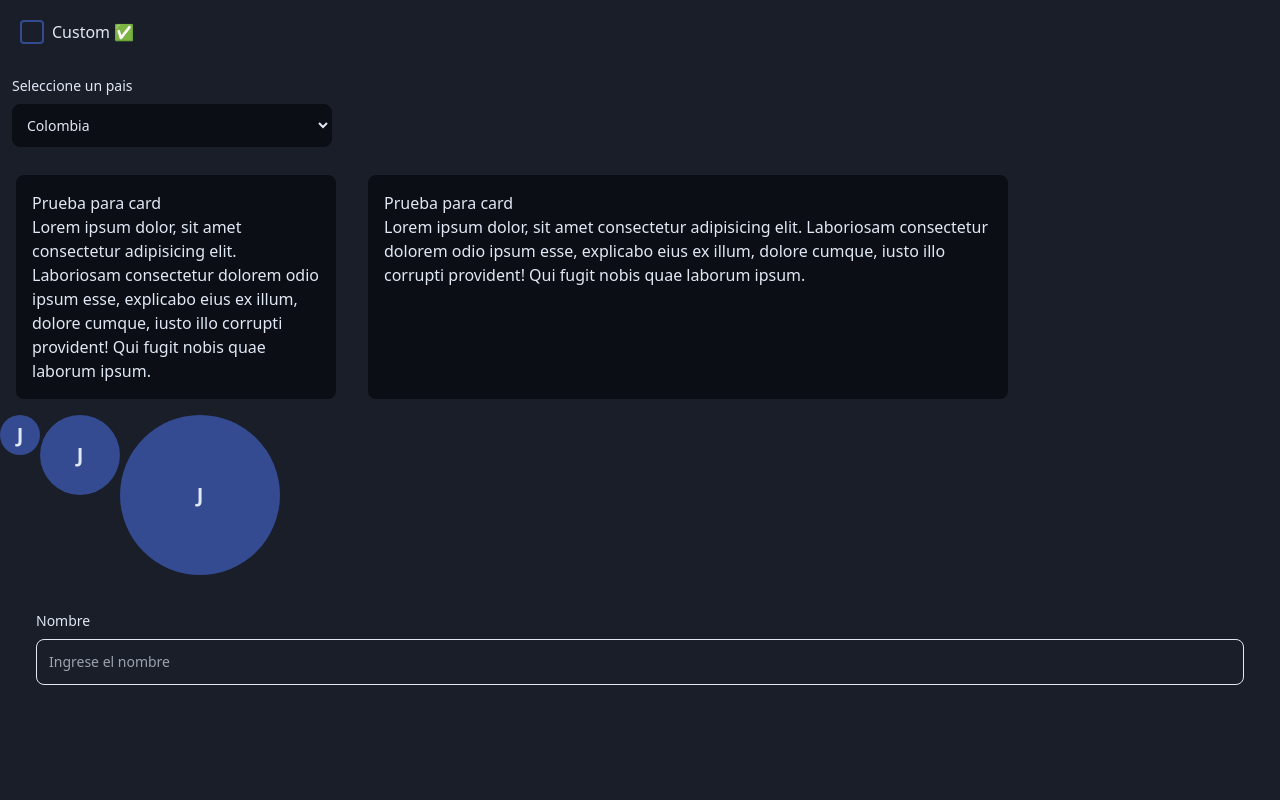
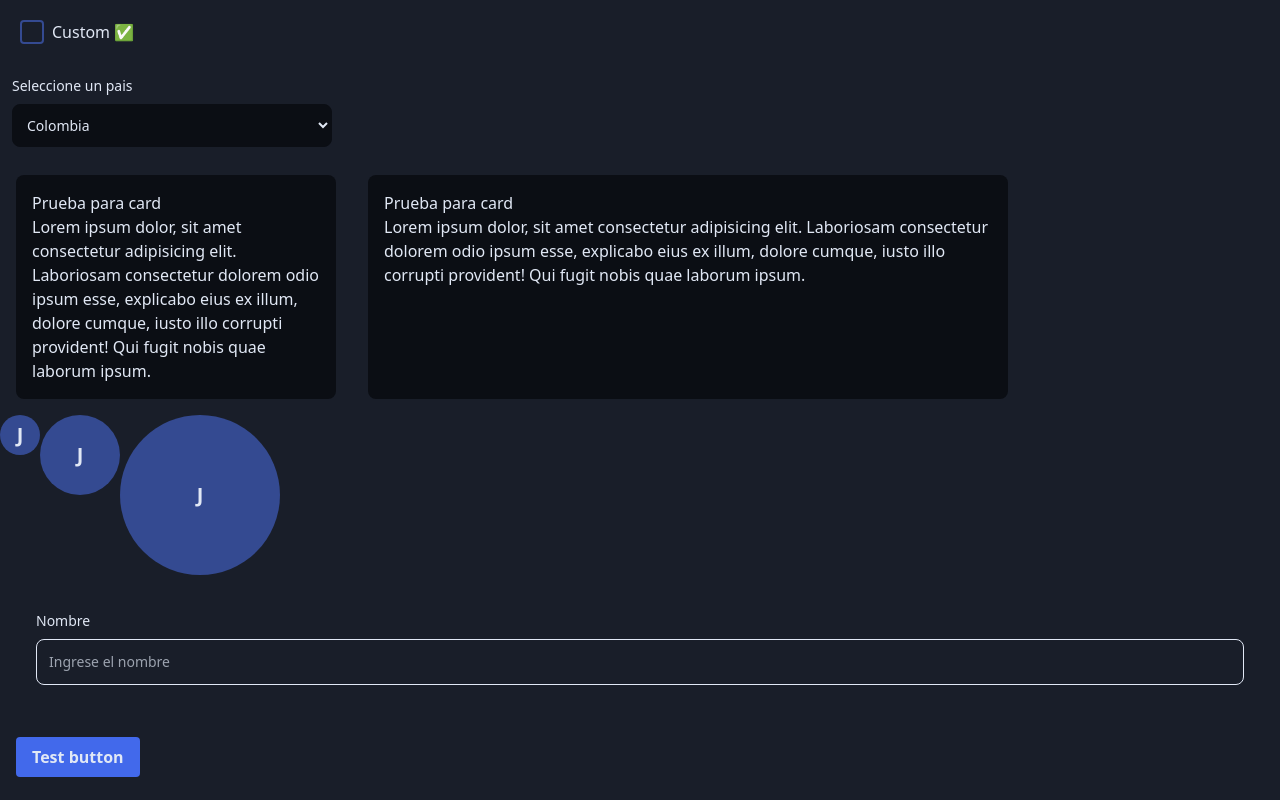
Before and after one commit to WitchImage/sirap-frontend, a Next.js app: page / in a window 1280 px wide. Built offline with nearby package versions, Linux system fonts and the light colour scheme.

Commit message:
feat: add custom button component
Co-authored-by: Simón Felipe Muñoz Osorio <simonfelipemunozosorio@gmail.com>

```diff
--- /dev/null
+++ b/src/components/button.tsx
@@ -0,0 +1,21 @@
+import { type ReactNode } from 'react';
+
+interface Props {
+    children: ReactNode;
+    block?: boolean;
+    disabled?: boolean;
+    onClick: () => void;
+}
+export function Button({ onClick, block, children, disabled }: Props) {
+    return (
+        <button
+            onClick={onClick}
+            className={`
+                bg-blue-300 hover:bg-blue-700 text-white font-bold py-2 px-4 rounded transition-all duration-[0.2s] active:scale-[0.95]
+                ${block ? 'block' : 'w-fit'}
+            `}
+        >
+            {children}
+        </button>
+    );
+}
--- a/src/components/index.ts
+++ b/src/components/index.ts
@@ -3,3 +3,4 @@ export { Card } from './card';
 export { Select } from './select';
 export { Avatar } from './avatar';
 export { Input } from './input';
+export { Button } from './button';
--- a/src/pages/index.tsx
+++ b/src/pages/index.tsx
@@ -1,7 +1,7 @@
 // import { Inter } from 'next/font/google';
 // const inter = Inter({ subsets: ['latin'] });
 
-import { Avatar, Card, Checkbox, Input, Select } from '@/components';
+import { Avatar, Button, Card, Checkbox, Input, Select } from '@/components';
 import { type GetServerSideProps } from 'next';
 import { useState } from 'react';
 
@@ -16,6 +16,10 @@ export default function Home() {
 
     const handleCheckboxChange = (checked: boolean) => {
         setChecked(checked);
+    };
+
+    const handleButton = () => {
+        console.log('Prueba boton');
     };
 
     const handleSelectChange = (
@@ -116,6 +120,14 @@ export default function Home() {
                     placeholder='Ingrese el nombre'
                 />
             </div>
+            <div className='p-4 w-40'>
+                <Button
+                    block
+                    onClick={handleButton}
+                >
+                    Test button
+                </Button>
+            </div>
         </main>
     );
 }
```
